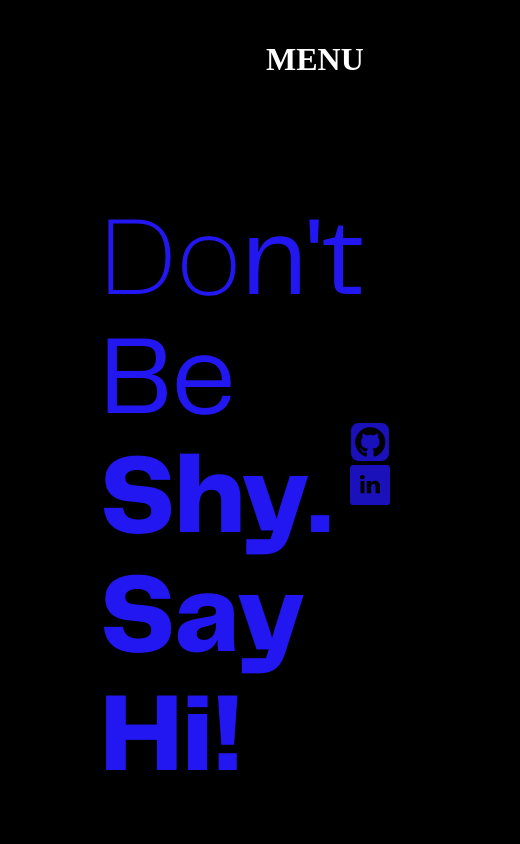
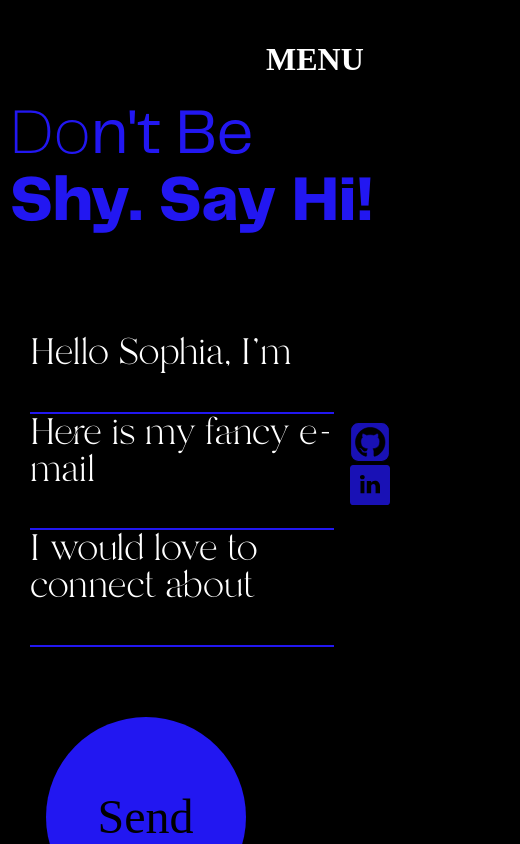
Before and after one commit to sophlanz/portfolio, a Next.js app: page /contact in a window 390 px wide. Shown: the top 844 px of the page, 520 px wide, since content can reach past the window. Built offline with nearby package versions, Linux system fonts and the light colour scheme; a web font is replaced by a local one.

Commit message:
resposive mobile design contact page

```diff
--- a/src/styles/sections/all.scss
+++ b/src/styles/sections/all.scss
@@ -6,3 +6,4 @@
 @import "homepage_mobile";
 @import"projects_mobile";
 @import "about_mobile";
+@import "contact_mobile";
--- /dev/null
+++ b/src/styles/sections/contact_mobile.scss
@@ -0,0 +1,50 @@
+
+@media only screen and (max-width: 1025px) {
+
+}
+@media only screen and (max-width: 920px) {
+
+}
+@media only screen and (max-width: 820px) {
+    .contactGreeting:hover  ~  .cursorCircle {
+        height:40px;
+        width:40px
+    }
+    .contactGreeting:hover  ~  .cursorCircle::after{
+        content:""
+}
+input {
+    width:250px;
+}
+}
+/* Extra small devices (phones, 600px and down) */
+@media only screen and (max-width: 600px) {
+    .contactGreeting{
+        padding-left:10px;
+        padding-top:100px;
+        font-size:4rem;
+    }
+    form.contact button{
+        width:200px;
+        height:200px;
+        margin-left:5%;
+    }
+    input{
+        width:300px;
+    }
+    .contactContainer{
+        padding-left:30px;
+        padding-right:30px;
+        width:80%;
+
+    }
+
+}
+
+@media only screen and (max-width: 360px) {
+
+}
+/* Extra small devices (phones, 600px and down) */
+@media only screen and (max-width: 290px) {
+
+}
```
